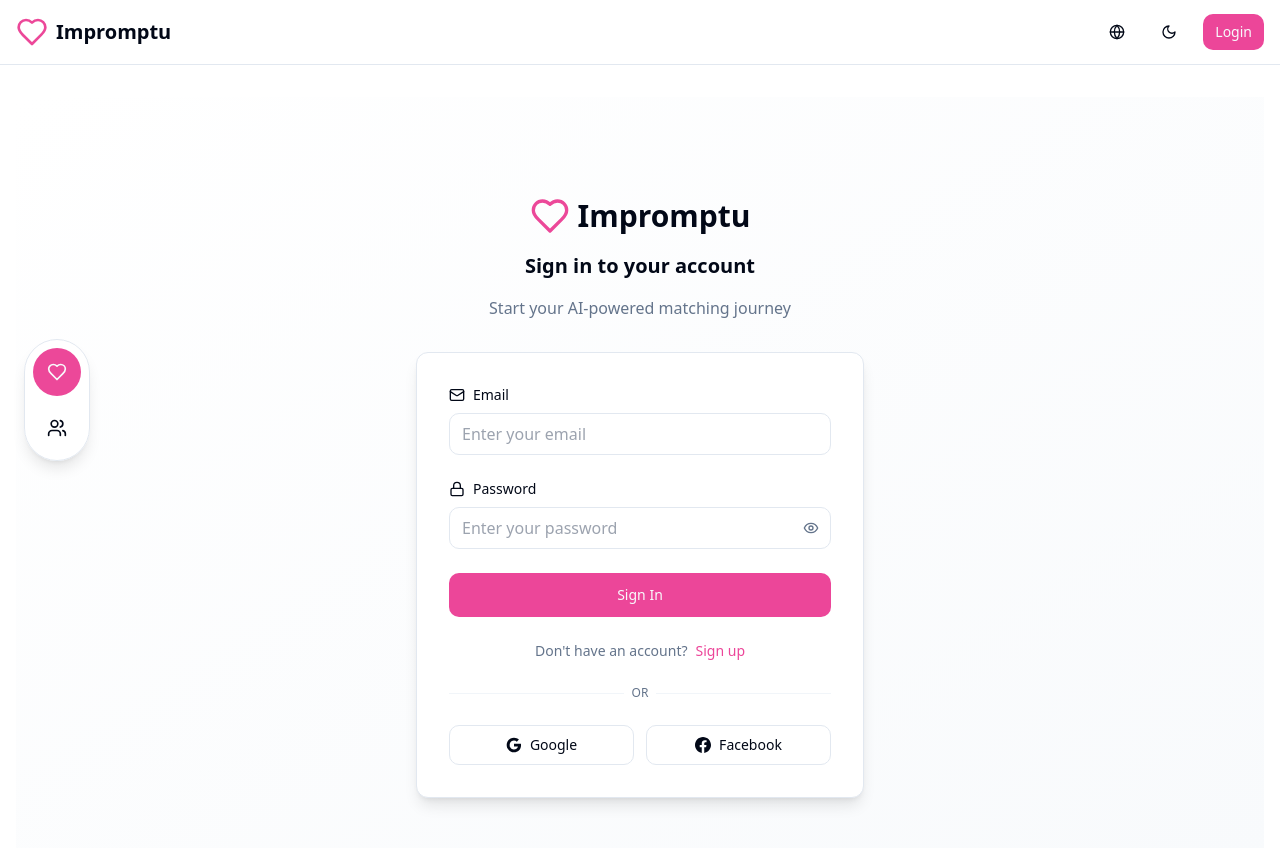
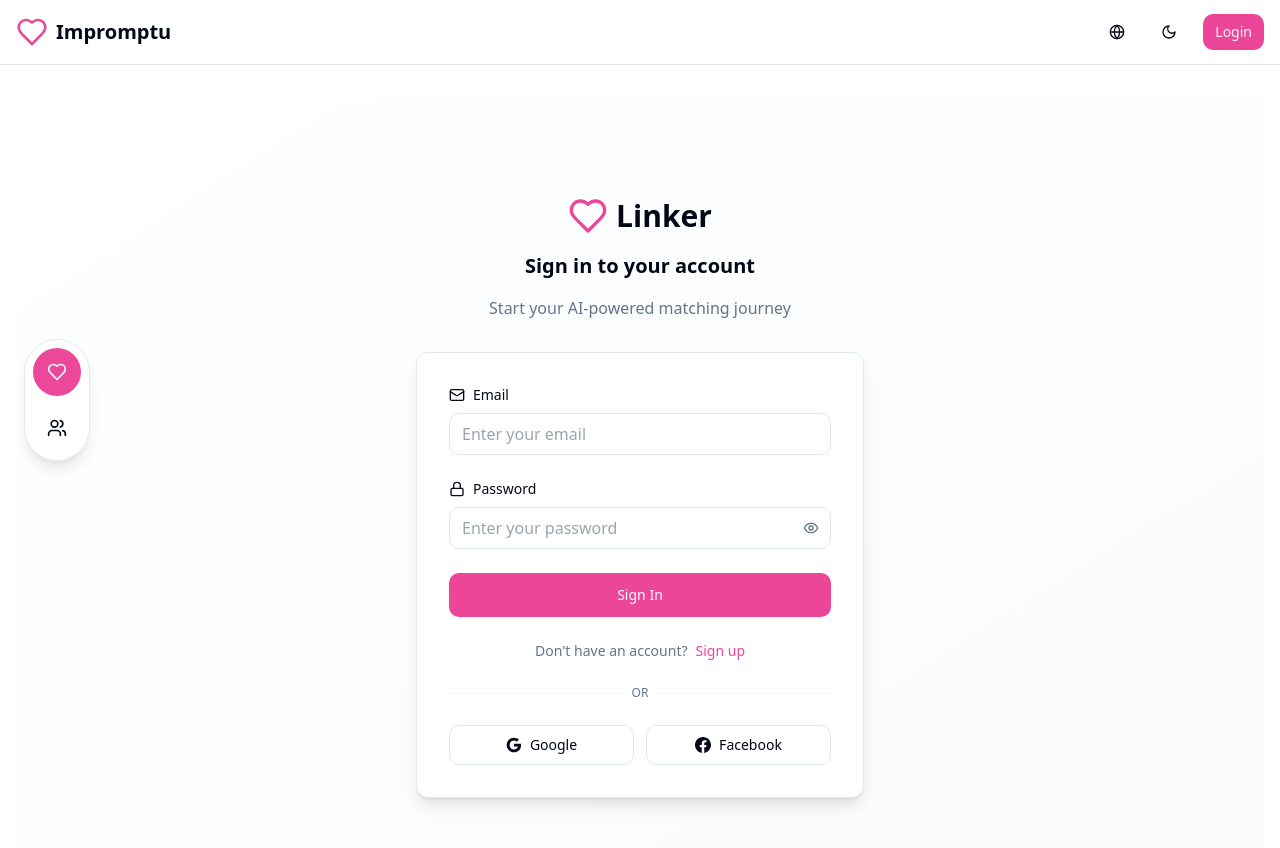
Before and after one commit to Noahmlng/Impromptu, a Next.js app in the folder frontend/: page /login in a window 1280 px wide. Shown: the top 848 px of the page. Built offline with nearby package versions, Linux system fonts and the light colour scheme; no server answers.

Commit message:
renamed Linker

```diff
--- a/frontend/app/layout.tsx
+++ b/frontend/app/layout.tsx
@@ -5,7 +5,7 @@
 import { ModeSwitcher } from '@/components/mode-switcher'
 
 export const metadata: Metadata = {
-  title: 'Impromptu - AI-Powered Social Matching',
+  title: 'Linker - AI-Powered Social Linking',
   description: 'Find your perfect match with AI-powered compatibility analysis',
 }
 
--- a/frontend/app/login/page.tsx
+++ b/frontend/app/login/page.tsx
@@ -148,7 +148,7 @@
             ) : (
               <Users className="h-10 w-10 text-miami-blue-500" />
             )}
-            <h1 className="text-3xl font-bold">Impromptu</h1>
+            <h1 className="text-3xl font-bold">Linker</h1>
           </div>
           <h2 className="text-xl font-semibold">
             {isLogin
```
